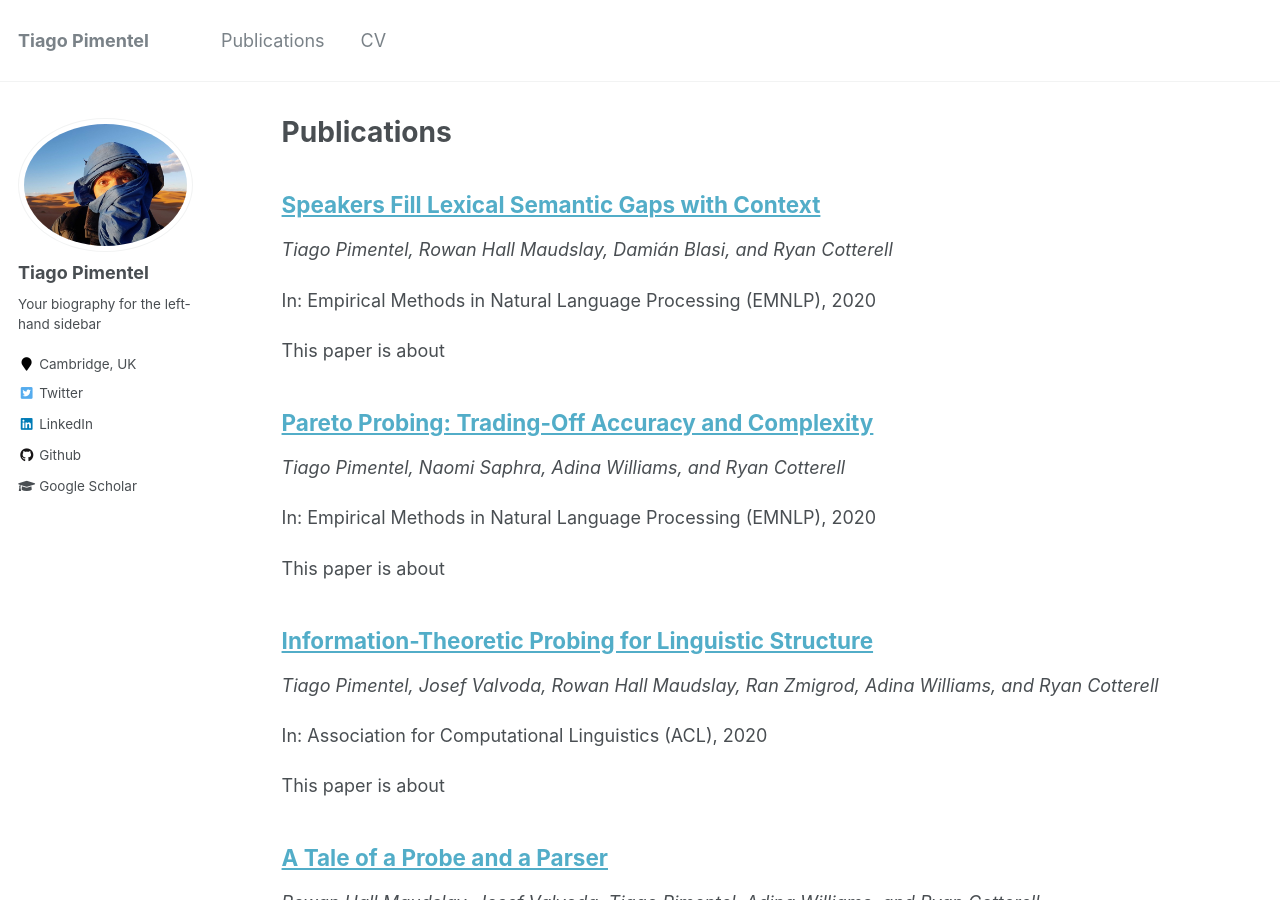
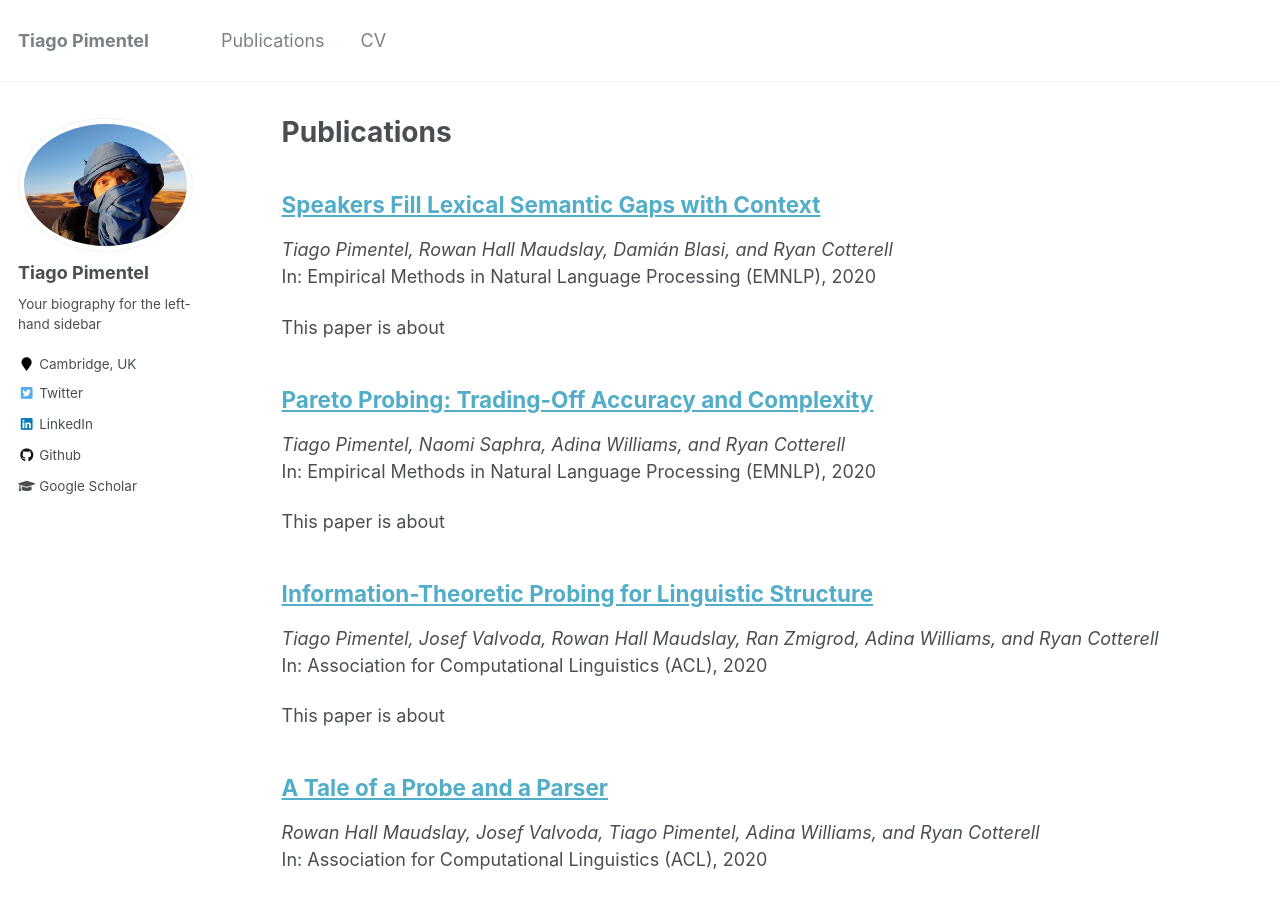
Before and after one commit to tpimentelms/tpimentelms.github.io, a Jekyll site: the page built from _pages/publications.md, in a window 1280 px wide and 900 px high. Built offline with Jekyll 4.4.1, drawn with Linux system fonts in a browser that asks for light colours.

Commit message:
Adding publications

```diff
--- a/_includes/archive-single.html
+++ b/_includes/archive-single.html
@@ -41,8 +41,8 @@
         {% if post.collection == 'teaching' %}
           <p> {{ post.type }}, <i>{{ post.venue }}</i>, {{ post.date | default: "1900-01-01" | date: "%Y" }} </p>
         {% elsif post.collection == 'publications' %}
-          <p><i>{{ post.authors }}</i></p>
-          <p>In: {{ post.venue }}, {{ post.date | default: "1900-01-01" | date: "%Y" }} </p>
+          <p><i>{{ post.authors }}</i><br>
+          In: {{ post.venue }}, {{ post.date | default: "1900-01-01" | date: "%Y" }} </p>
         {% elsif post.date %}
          <p class="page__date"><strong><i class="fa fa-fw fa-calendar" aria-hidden="true"></i> {{ site.data.ui-text[site.locale].date_label | default: "Published:" }}</strong> <time datetime="{{ post.date | default: "1900-01-01" | date_to_xmlschema }}">{{ post.date | default: "1900-01-01" | date: "%B %d, %Y" }}</time></p>
         {% endif %}
```
